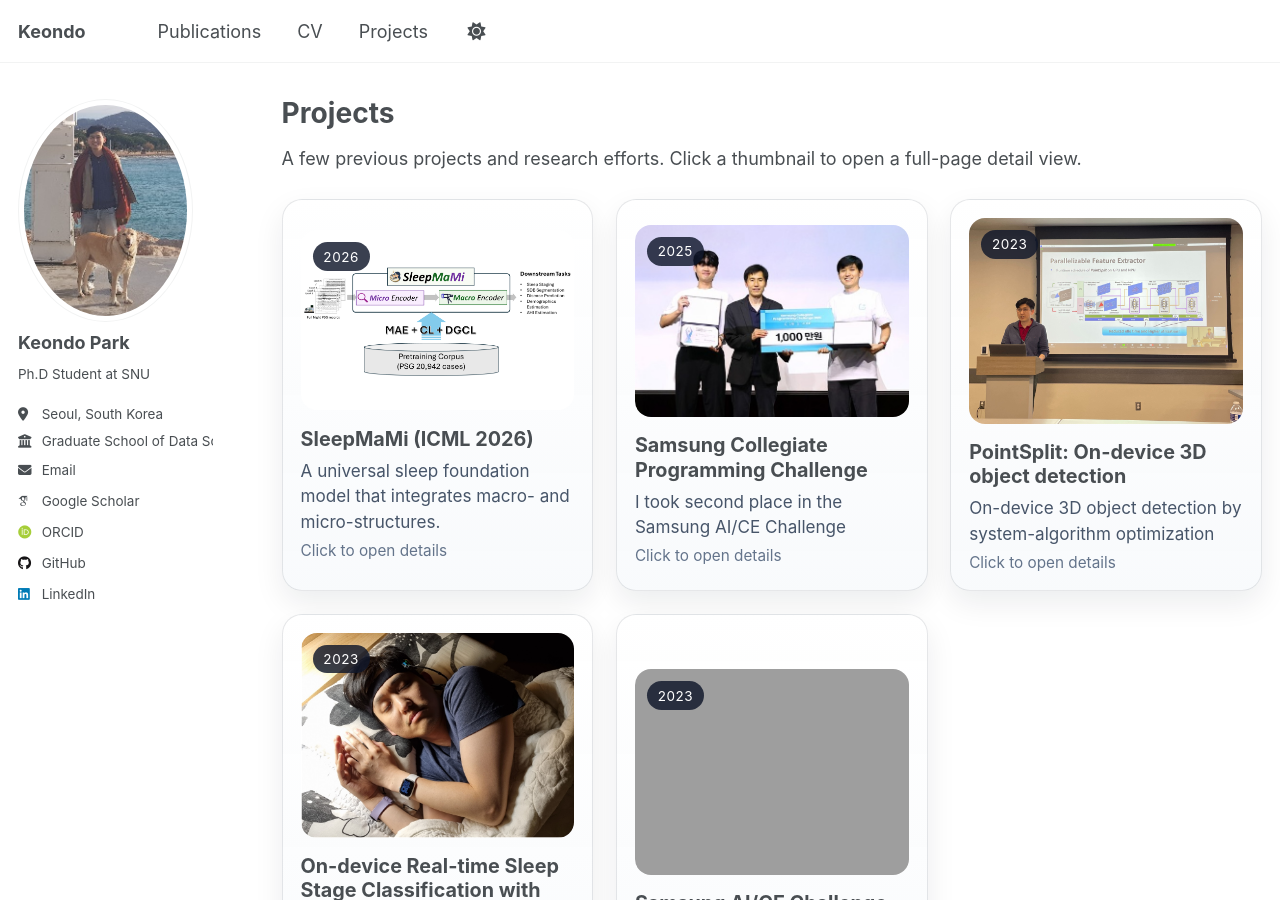
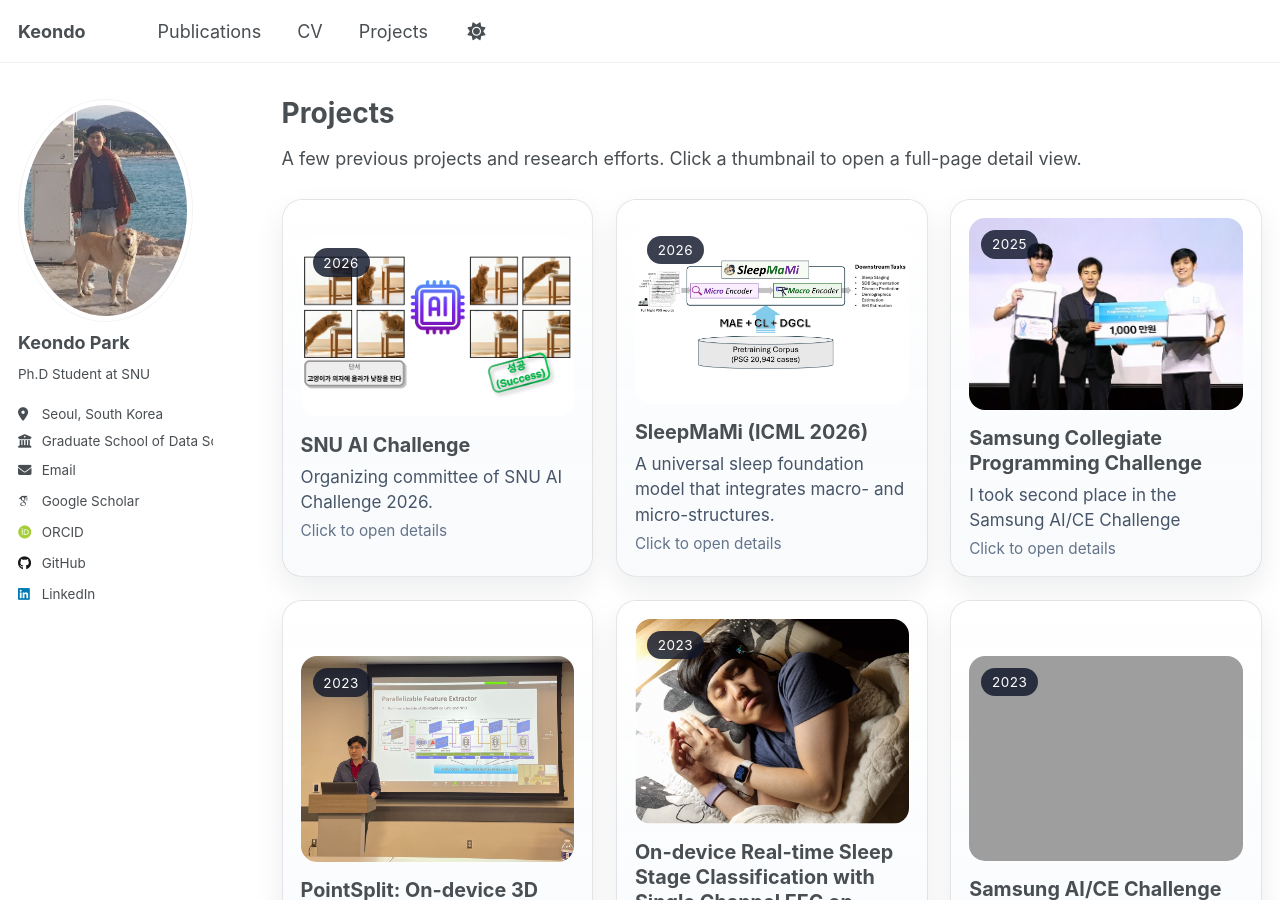
Before and after one commit to KeondoPark/keondopark.github.io, a Jekyll site: the page built from _pages/projects.md, in a window 1280 px wide and 900 px high. Built offline with Jekyll 4.4.1, drawn with Linux system fonts in a browser that asks for light colours; some web fonts are replaced; a script that is not in the unit is left out; part of the change alters nothing that is shown.

Commit message:
Project (SNU AI challenge) added

```diff
--- a/_pages/projects.md
+++ b/_pages/projects.md
@@ -363,6 +363,62 @@ author_profile: true
     var backButton = document.getElementById('project-detail-back');
 
     var projects = {
+      snuaichallenge: {
+        year: '2026',
+        title: 'SNU AI Challenge',
+        summary: 'Organizing committee of SNU AI Challenge 2026.',
+        image: '{{ base_path }}/images/projects/snuaichallenge/snuaichallenge_Thumbnail.png',
+        alt: 'SNU AI Challenge thumbnail',
+        points: [
+          'Worked as a member of organizing team of SNU AI Challenge 2026',
+          'Challenge topic: Reorder the shuffled images to be consistent with the text description.',
+          'The challenge ran for about two months and drew 360 university students.'
+        ],
+        gallery: [
+          {
+            image: '{{ base_path }}/images/projects/snuaichallenge/problem_sample.jpg',
+            alt: 'Problem',
+            title: 'Problem',
+            text: 'The objective is to develop an AI model that can reorder four shuffled images to the right order, following the textual description accompanying the images.'
+          },
+          {
+            image: '{{ base_path }}/images/projects/snuaichallenge/data_preparation.png',
+            alt: 'Dataset preparation',
+            title: 'Dataset preparation',
+            text: 'We use captioned video set as source. We extracted four screenshots from the video and provide the caption. Many pipelines are used to diversify the dataset and control the difficulty of the challenge.'
+          },
+          {
+            image: '{{ base_path }}/images/projects/snuaichallenge/data_validation.png',
+            alt: 'Dataset validation',
+            title: 'Dataset validation',
+            text: 'Each image-text pair is verified by at least three people using the platform we developed for ourselves. Each pair is considered valid if more than two people\'s responses are agreed.'
+          },
+          {
+            image: '{{ base_path }}/images/projects/snuaichallenge/data_stats.png',
+            alt: 'Dataset statistics',
+            title: 'Dataset statistics',
+            text: 'Finally, we have collected 9535 image-text pairs for training, 819 pairs for test and 3884 pairs for external test.'
+          },
+          {
+            image: '{{ base_path }}/images/projects/snuaichallenge/challenge_1st_round.png',
+            alt: '1st round',
+            title: '1st round: Kaggle online challenge',
+            text: 'The first round was done on Kaggle, competing to get the highest leaderboard score.'
+          },
+          {
+            image: '{{ base_path }}/images/projects/snuaichallenge/challenge_2nd_round.jpg',
+            alt: '2nd round',
+            title: '2nd round: Offline presentation',
+            text: 'High rankers from the first round are requested to submit 5-page reports. We reviewed them and selected 12 candidate teams to present their work in person. 7 oustatnding teams are finally selected as the winner of the challenge.'
+          },
+
+        ],
+        links: [
+          { label: 'Challenge page', href: 'https://snuaichallenge.github.io' }
+        ]
+      },
+
+
       sleepmami: {
         year: '2026',
         title: 'SleepMaMi (ICML 2026)',
```
Also changed, not shown: images/projects/snuaichallenge/challenge_1st_round.png (added), images/projects/snuaichallenge/challenge_2nd_round.jpg (added), images/projects/snuaichallenge/data_stats.png (added), images/projects/snuaichallenge/data_validation.png (added), images/projects/snuaichallenge/problem_sample.jpg (added), images/projects/snuaichallenge/snuaichallenge_Thumbnail.png (added), 1 other file.
